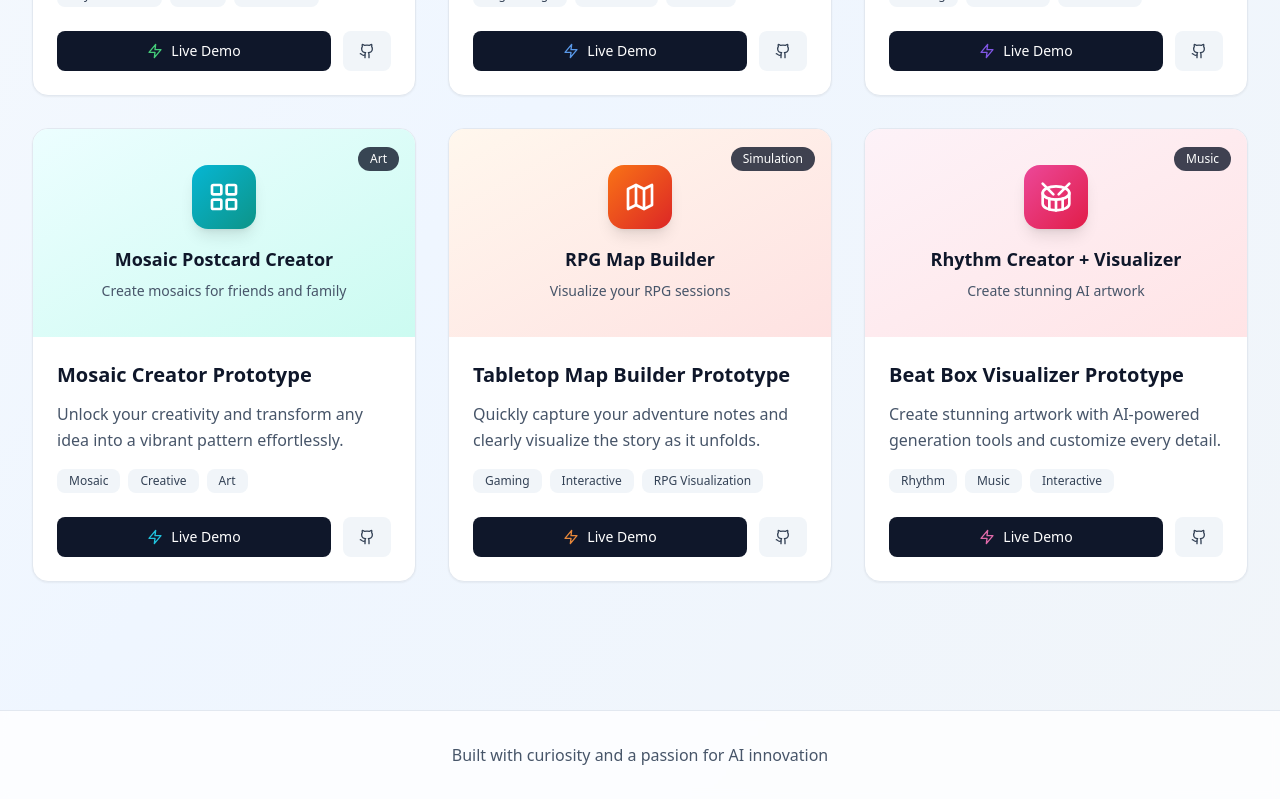
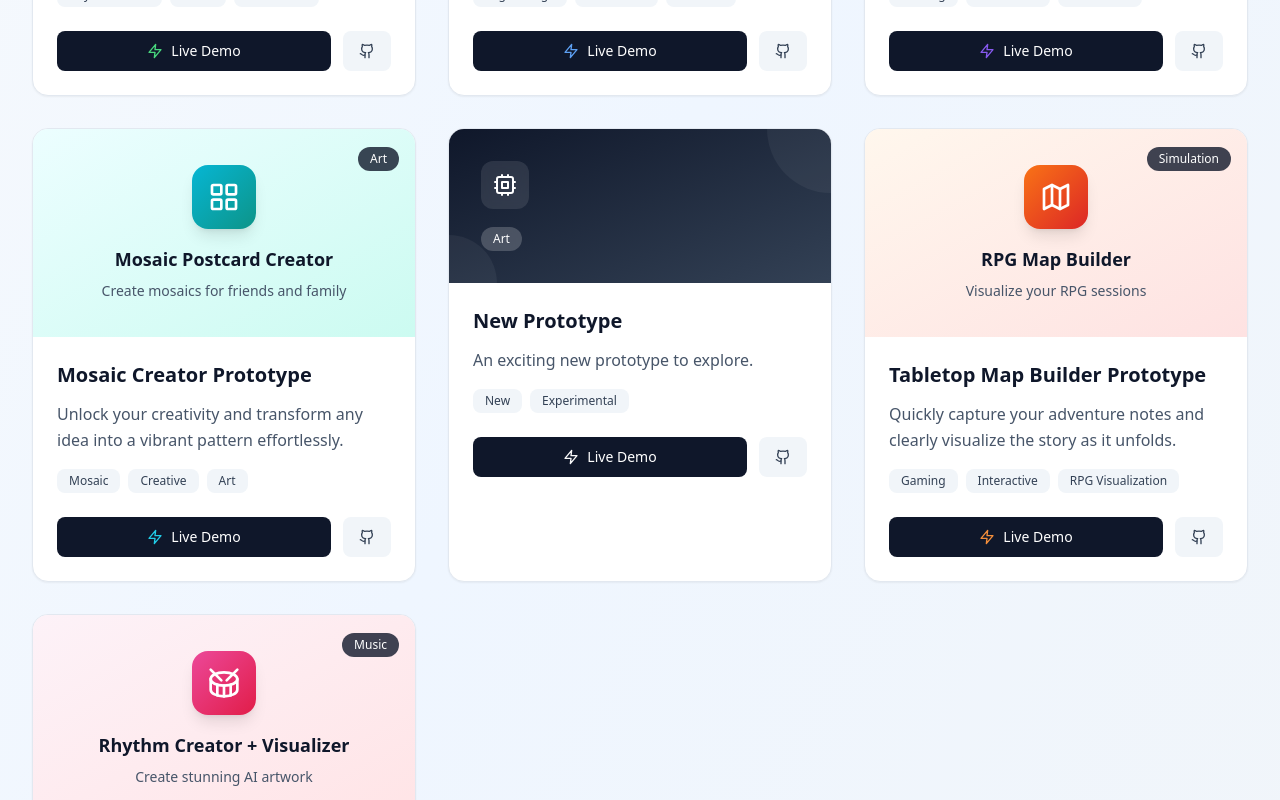
Before and after one commit to qgdkdzy6fv-cmd/AI-Website, a React (Vite) app: page / in a window 1280 px wide. Shown: the part 880-1680 px from the top of the page. Built offline with nearby package versions, Linux system fonts and the light colour scheme.

Commit message:
Updated App.tsx

```diff
--- a/src/App.tsx
+++ b/src/App.tsx
@@ -49,6 +49,15 @@ const prototypes: Prototype[] = [
     demoUrl: 'https://mosaic-postcard-crea-rsbe.bolt.host',
     githubUrl: 'https://github.com/qgdkdzy6fv-cmd/mosaic-creator-prototype.git',
     tags: ['Mosaic', 'Creative', 'Art'],
+  },
+  {
+    id: 8,
+    title: 'New Prototype',
+    description: 'An exciting new prototype to explore.',
+    category: 'Art',
+    demoUrl: 'https://example.com',
+    githubUrl: 'https://github.com/example',
+    tags: ['New', 'Experimental'],
   },
   {
     id: 6,
```
